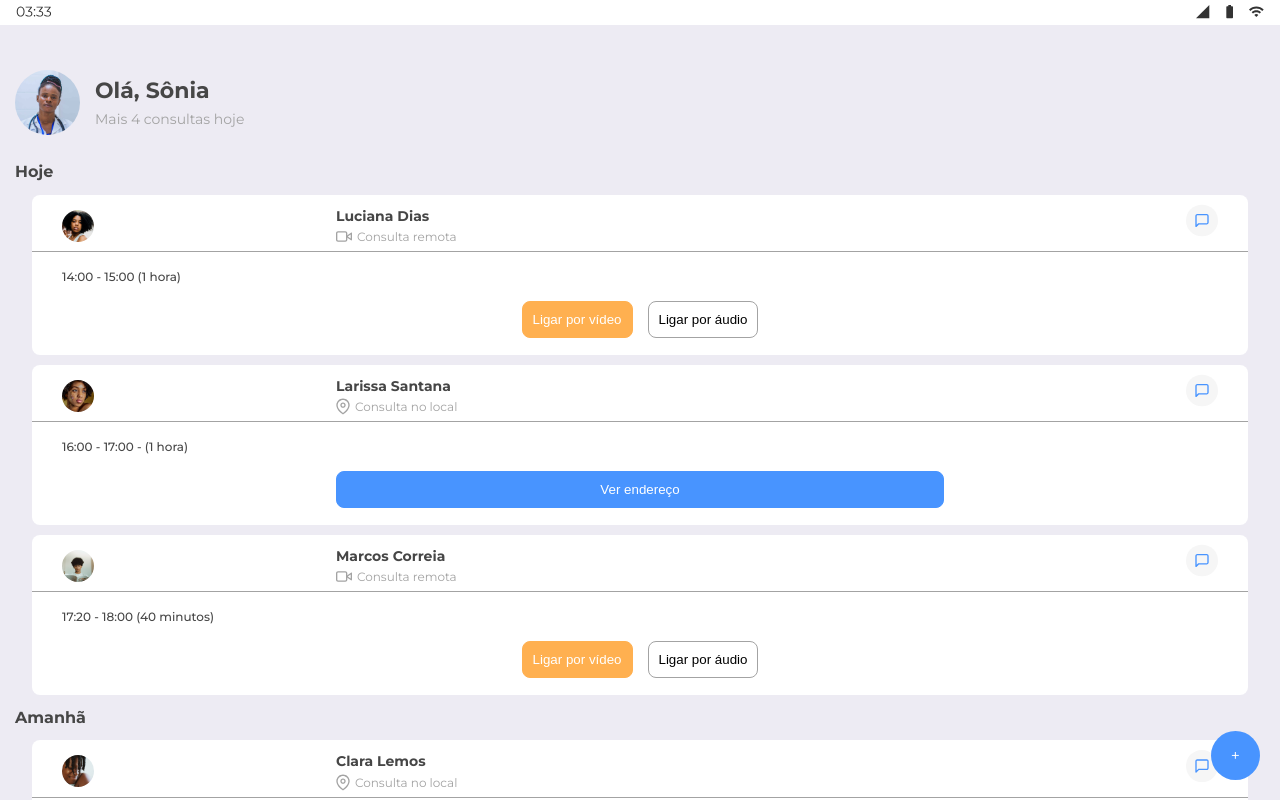
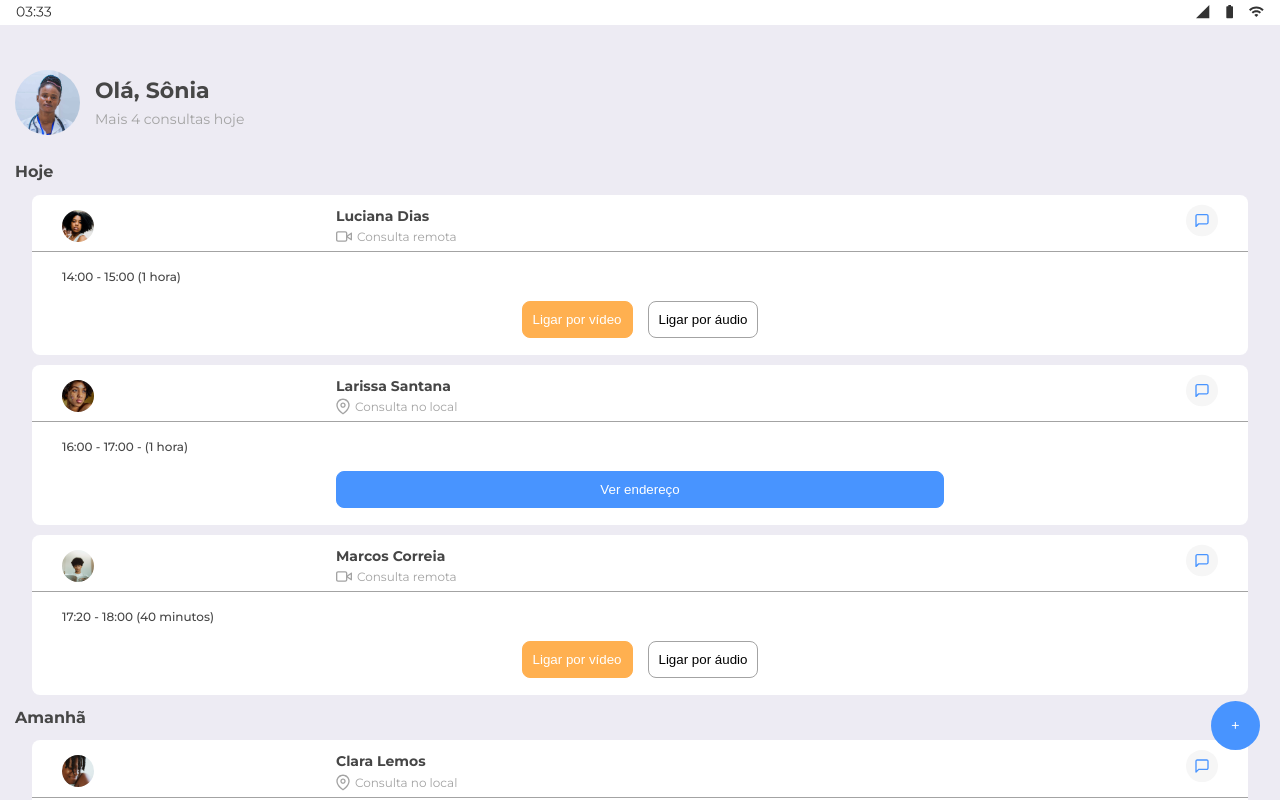
Before and after one commit to Anehelly/treinando_responsividade, a plain HTML site: page index.html in a window 1280 px wide. Shown: the top 800 px of the page. Drawn offline with Linux system fonts and the light colour scheme.

Commit message:
Update style.css

```diff
--- a/style.css
+++ b/style.css
@@ -221,7 +221,7 @@ body{
 
 .botao-flutuante {
     position: fixed;
-    bottom: 20px;
+    bottom: 50px;
     right: 20px;
     background-color: var(--azul);
     color: var(--branco);
```
